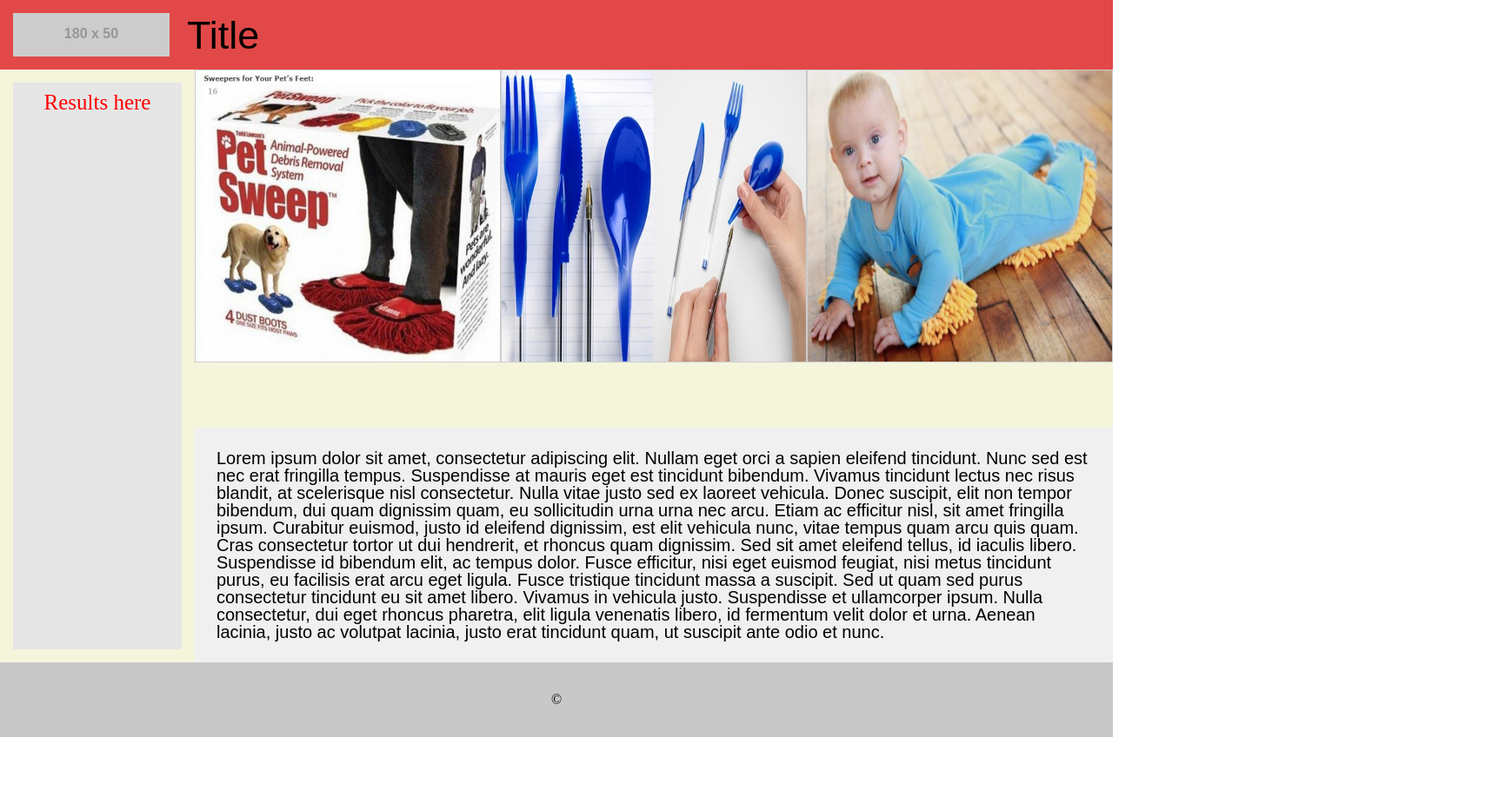
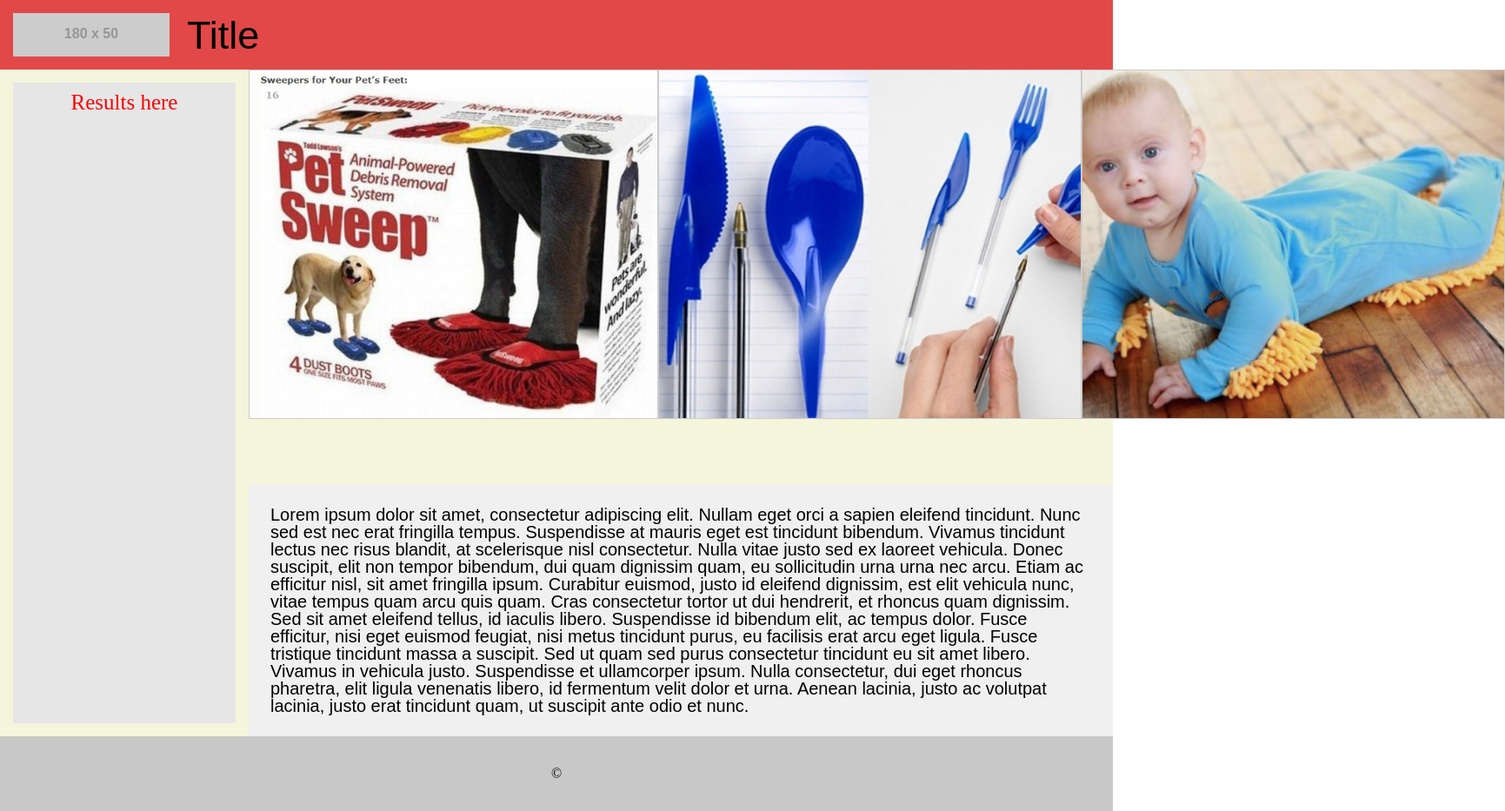
Before and after one commit to HighMid/odd-duck, a plain HTML site: page index.html in a window 1280 px wide. Shown: the whole page at 87% size, 1731 px wide, since content can reach past the window. Before the commit the page ends 848 px from the top, so only its background shows below. Drawn offline with Linux system fonts and the light colour scheme; placeholder pictures from the web are drawn by us.

Commit message:
All the updates, everything made in accordance with lab11

```diff
--- a/style.css
+++ b/style.css
@@ -25,11 +25,12 @@ footer {
 
 .body-container {
     display: flex;
+
     background-color: beige;
 }
 
 .left-section {
-    flex: 1;
+    flex: 0 0 20%;
     margin: 15px;
     background-color: rgb(230, 230, 230); /* Light grey background */
     list-style-type: disc;
@@ -48,7 +49,8 @@ footer {
     color:red
 }
 .right-section {
-    flex: 1;
+    flex: 3;
+    width:75%;
     display: flex;
     flex-direction: column;
 
@@ -61,8 +63,9 @@ footer {
 }
 
 .upper-right img {
-    width: 350px; /* Adjust based on your desired spacing */
-    height: 335px;
+    width: 485px; /* Adjust based on your desired spacing */
+    height: 400px;
+    object-fit: cover;
     background-color: #ddd; /* Placeholder background color */
     border: 1px solid #ccc; /* Placeholder border */
 }
```
